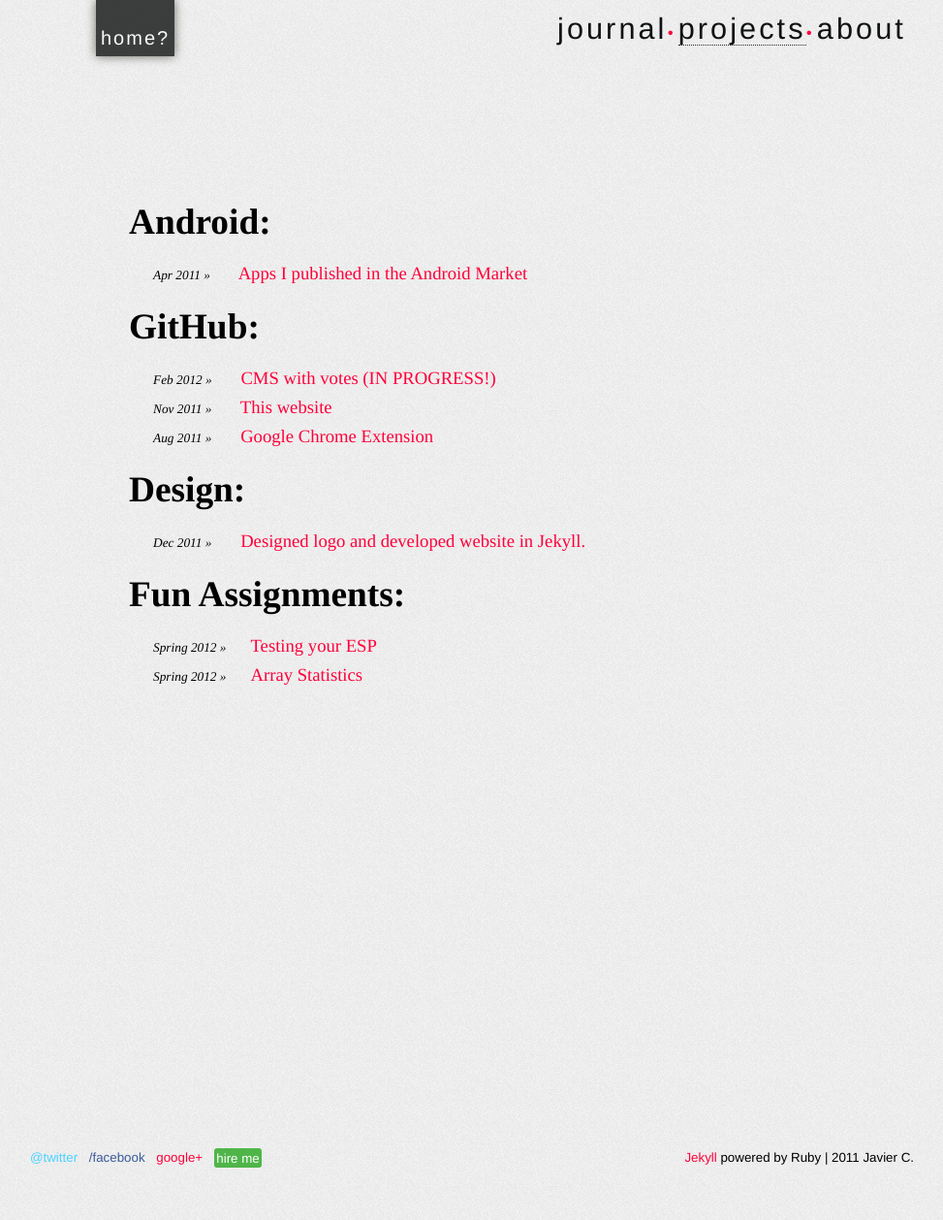
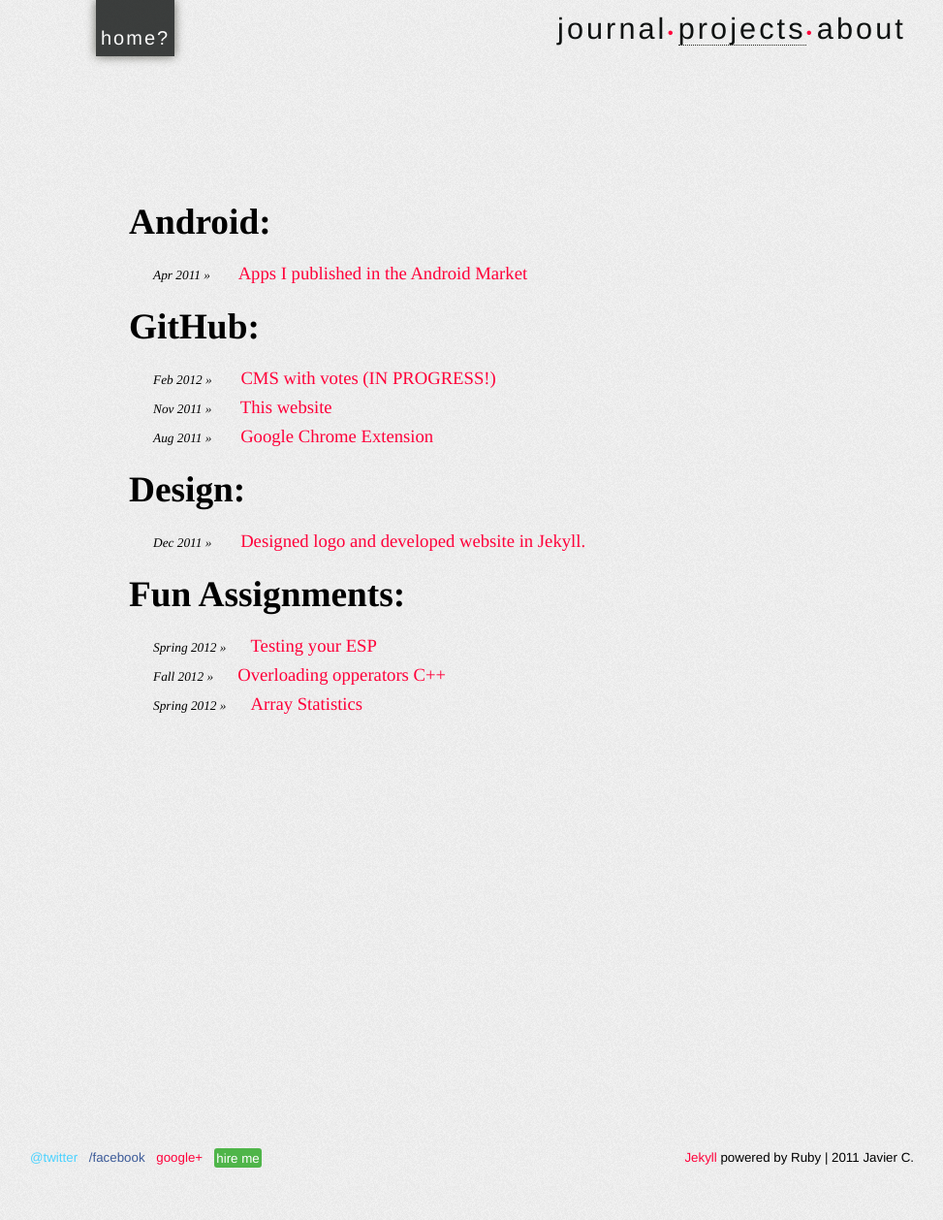
Before and after one commit to javierchavez/javierchavez.github.com, a Jekyll site: the page built from projects.html, in a window 1280 px wide. Shown: the whole page at 97% size, without its empty margins (157-1130 px from the left). Built offline with Jekyll 4.4.1, drawn with Linux system fonts in a browser that asks for light colours; nearby versions of some CDN libraries.

Commit message:
updated projects

```diff
--- a/projects.html
+++ b/projects.html
@@ -15,9 +15,9 @@ title: Projects
 		GitHub:
 	</h1>
 	<ul>
-		<li><span class="project_date">Feb 2012 &raquo;</span> <a href="https://github.com/javierchavez/mycms">CMS with votes (IN PROGRESS!)</a></li>
+		<li><span class="project_date">Feb 2012 &raquo;</span> <a href="https://github.com/javierchavez/VoteY">CMS with votes (IN PROGRESS!)</a></li>
 	    <li><span class="project_date">Nov 2011 &raquo;</span> <a href="https://github.com/javierchavez/javierchavez.github.com">This website</a></li>
-	    <li><span class="project_date">Aug 2011 &raquo;</span> <a href="https://github.com/javierchavez/badmelons-extension-">Google Chrome Extension</a></li>
+	    <li><span class="project_date">Aug 2011 &raquo;</span> <a href="https://github.com/javierchavez/BADMelons">Google Chrome Extension</a></li>
 	</ul>
 </div>
 <div class="project_link">
@@ -34,6 +34,7 @@ title: Projects
 	</h1>
 	<ul>
 		<li><span class="project_date">Spring 2012 &raquo;</span><a href="http://itsnotartitscode.com/Javascript-Assignments/Chavez-Javier_P4%20v2/">Testing your ESP</a></li>
+		<li><span class="project_date">Fall 2012 &raquo;</span><a href="https://github.com/javierchavez/Cpp2-Assignments/tree/master/Overload%20Opps/v6/ChavezP8">Overloading opperators C++</a></li>
 	</ul>
 	<ul>
 	<li><span class="project_date">Spring 2012 &raquo;</span><a href="http://itsnotartitscode.com/Javascript-Assignments/Chavez-Javier_P6/">Array Statistics</a></li>
```
